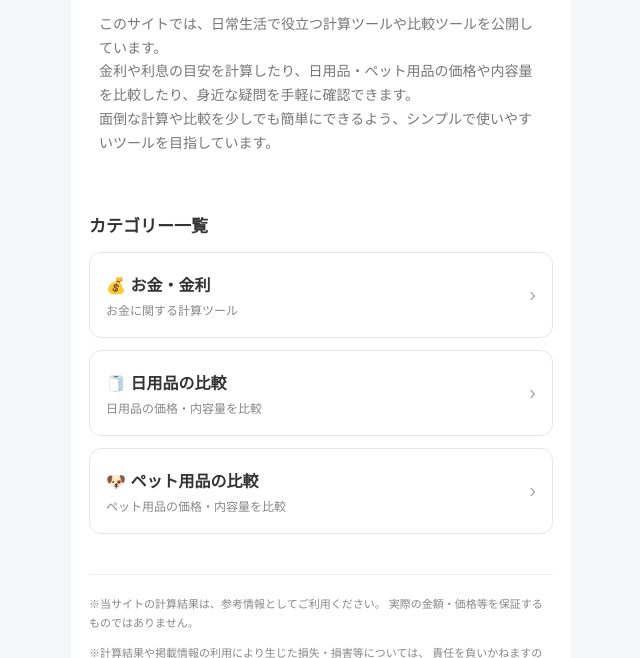
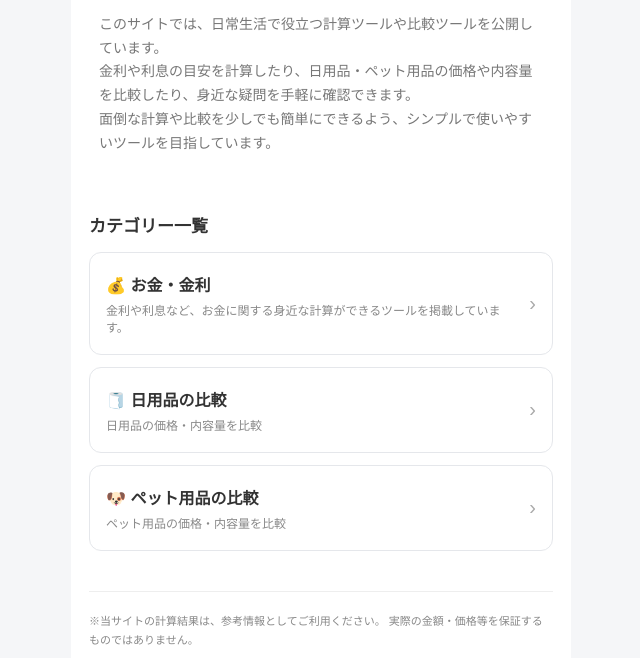
Before and after one commit to kirokugirl-lang/matome1-7.inde.html, a plain HTML site: page index.html in a window 1280 px wide. Shown: the part 121-779 px from the top of the page, without its empty margins (319-959 px from the left). Drawn offline with Linux system fonts and the light colour scheme.

Commit message:
Update index.html

```diff
--- a/index.html
+++ b/index.html
@@ -233,7 +233,7 @@ const categories = [
 
   {
     name: "💰 お金・金利",
-    description: "お金に関する計算ツール",
+    description: "金利や利息など、お金に関する身近な計算ができるツールを掲載しています。",
     tools: [
       {
         name: "普通預金金利シミュレーション",
```
